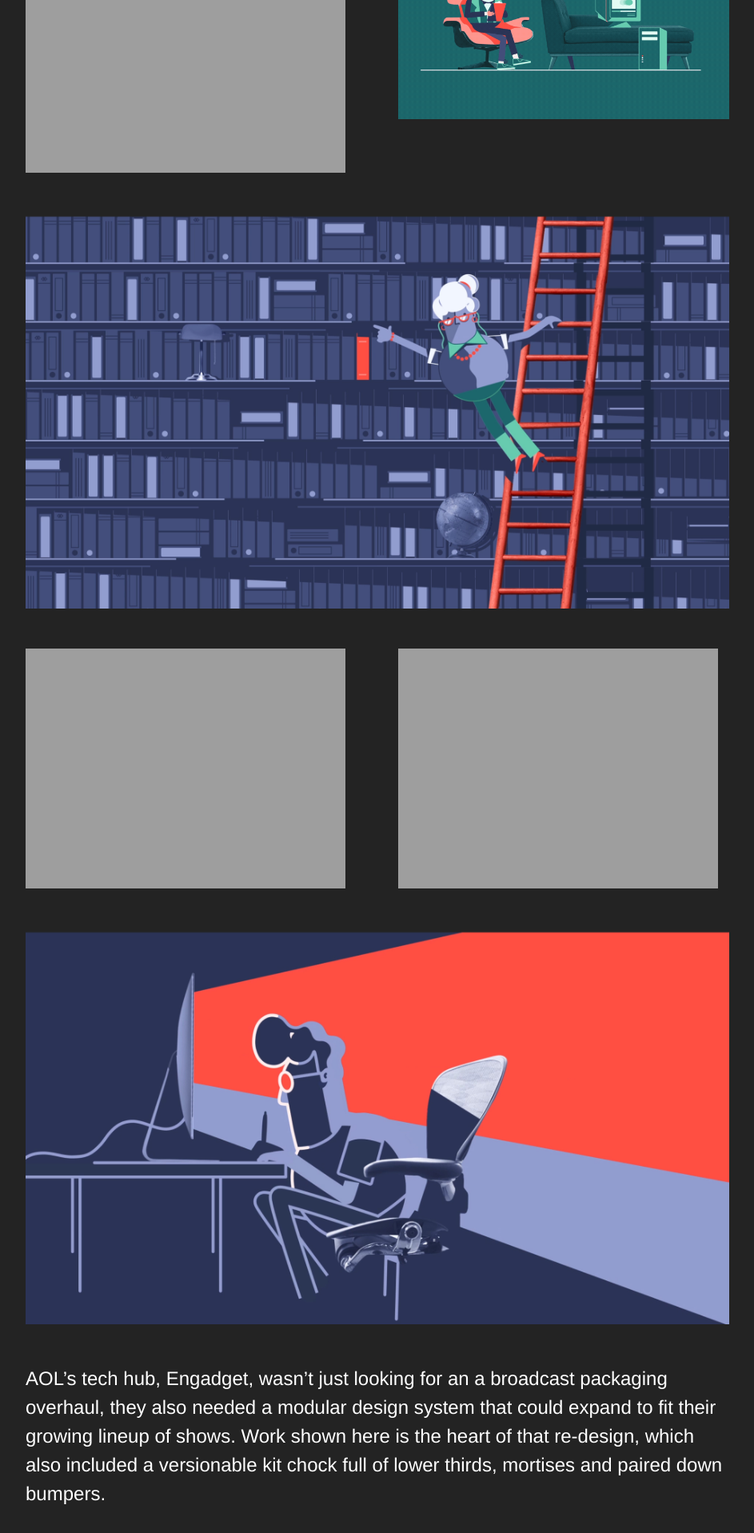
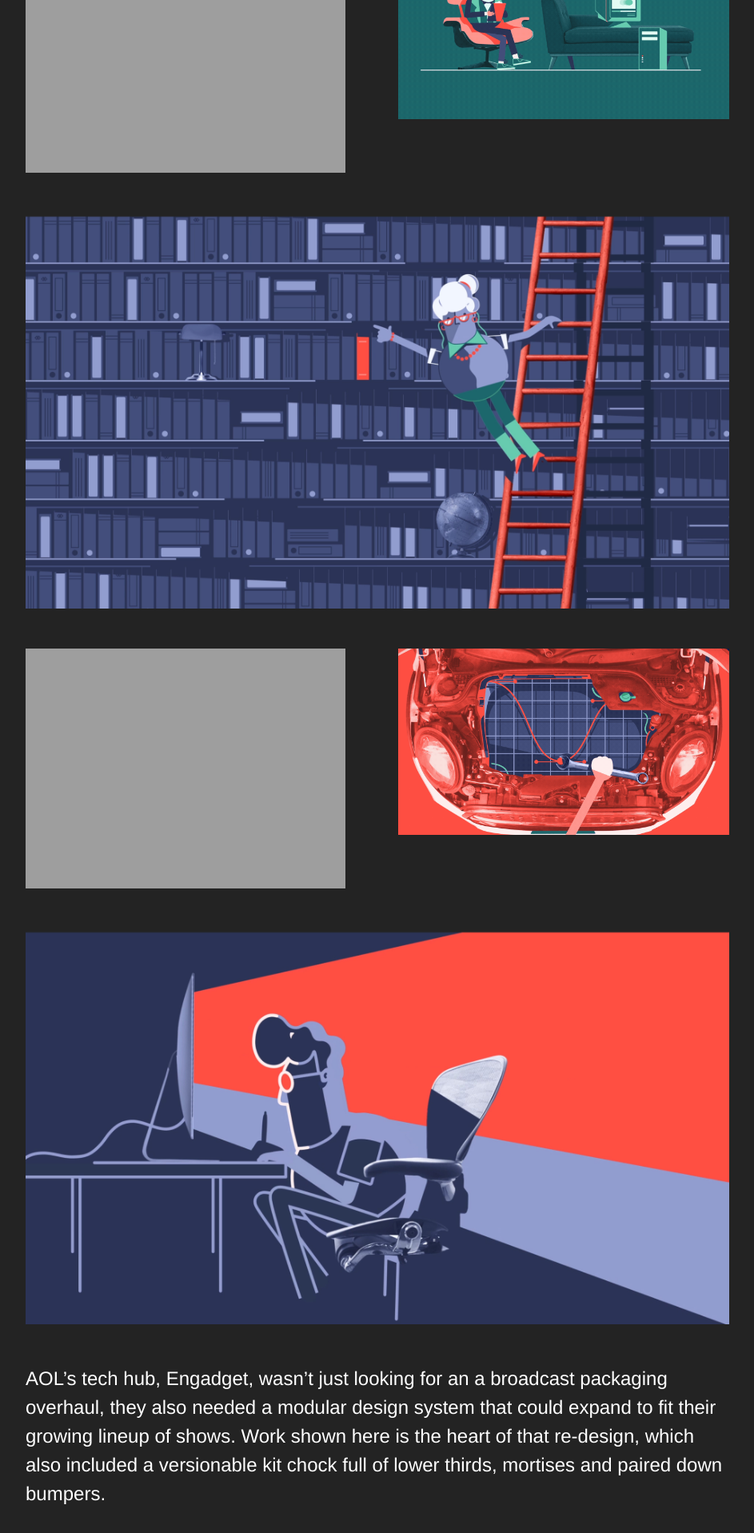
Before and after one commit to gorociao/peprally-website, a Jekyll site: the page built from _my_collection/motionographer.markdown, in a window 1280 px wide. Shown: the part 897-2814 px from the top of the page at 80% size, without its empty margins (168-1111 px from the left). Built offline with Jekyll 4.4.1, drawn with Linux system fonts in a browser that asks for light colours.

Commit message:
motion car change

```diff
--- a/_my_collection/motionographer.markdown
+++ b/_my_collection/motionographer.markdown
@@ -25,7 +25,7 @@ Animated branding to work across a variety of Engadget’s online shows.
 ![]({{ site.url }}images/02motionographer/motion_computer.gif)
 
 {: .half .right}
-![]({{ site.url }}images/02motionographer/motion_car.png)
+![]({{ site.url }}images/02motionographer/motion_car.gif)
 
 ![]({{ site.url }}images/02motionographer/motion_light.jpg)
 
```
